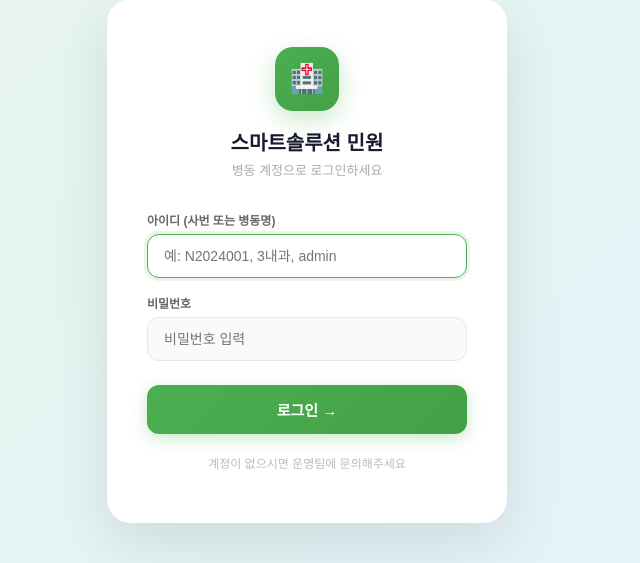
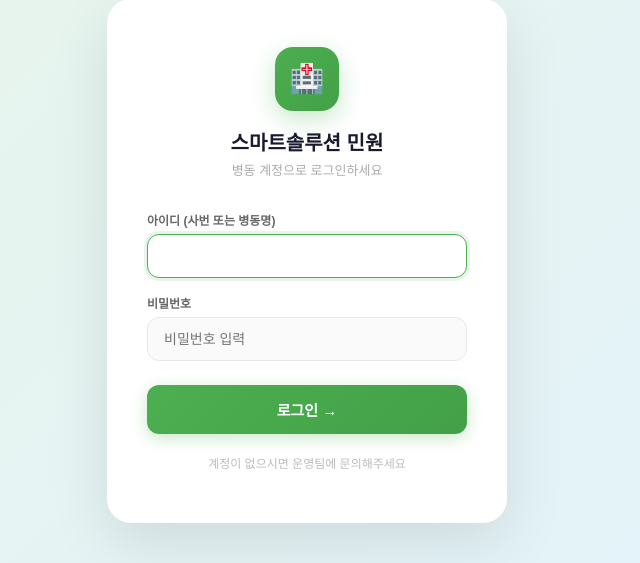
Before and after one commit to ajsiwkvue-sudo/smart-solution-dashboard, a Flask app: page /login in a window 1280 px wide. Shown: the part 139-702 px from the top of the page, without its empty margins (333-973 px from the left). Run offline with Flask 3, Linux system fonts and the light colour scheme; some libraries are stand-ins or nearby versions.

Commit message:
fix: 로그인 placeholder 제거 / 달력 카드 추가

```diff
--- a/templates/login.html
+++ b/templates/login.html
@@ -127,7 +127,7 @@
     <div class="form-group">
       <label class="form-label">아이디 (사번 또는 병동명)</label>
       <input type="text" name="username" class="form-control"
-             placeholder="예: N2024001, 3내과, admin"
+             placeholder=""
              autofocus autocomplete="username" required>
     </div>
     <div class="form-group">
```
